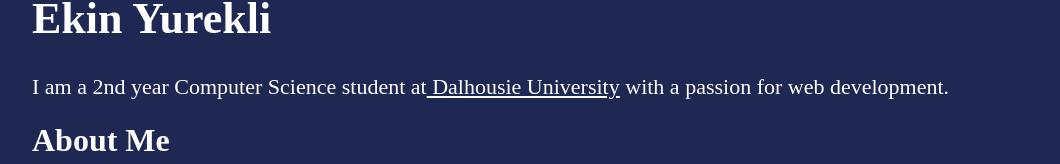
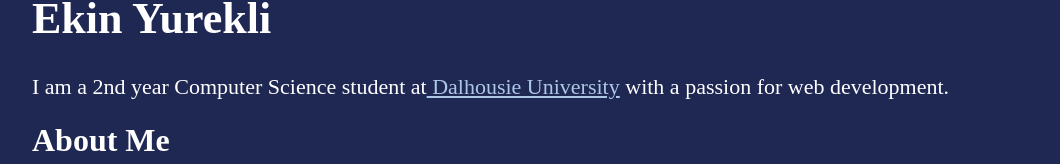
Before and after one commit to eyurekli/personal-site, a React app: page / in a window 1280 px wide. Shown: the part 144-308 px from the top of the page, without its empty margins (96-1156 px from the left). Built offline with nearby package versions, Linux system fonts and the light colour scheme; the HTML template or start-up script is replaced by a standard one.

Commit message:
Styling changes

```diff
--- a/src/styles/About.css
+++ b/src/styles/About.css
@@ -17,4 +17,7 @@
 
 #landing-content {
     font-size: 22px;
+    a {
+        color: #ACC8E5;
+    }
 }
```
Also changed, not shown: public/tobecontinued.png.
